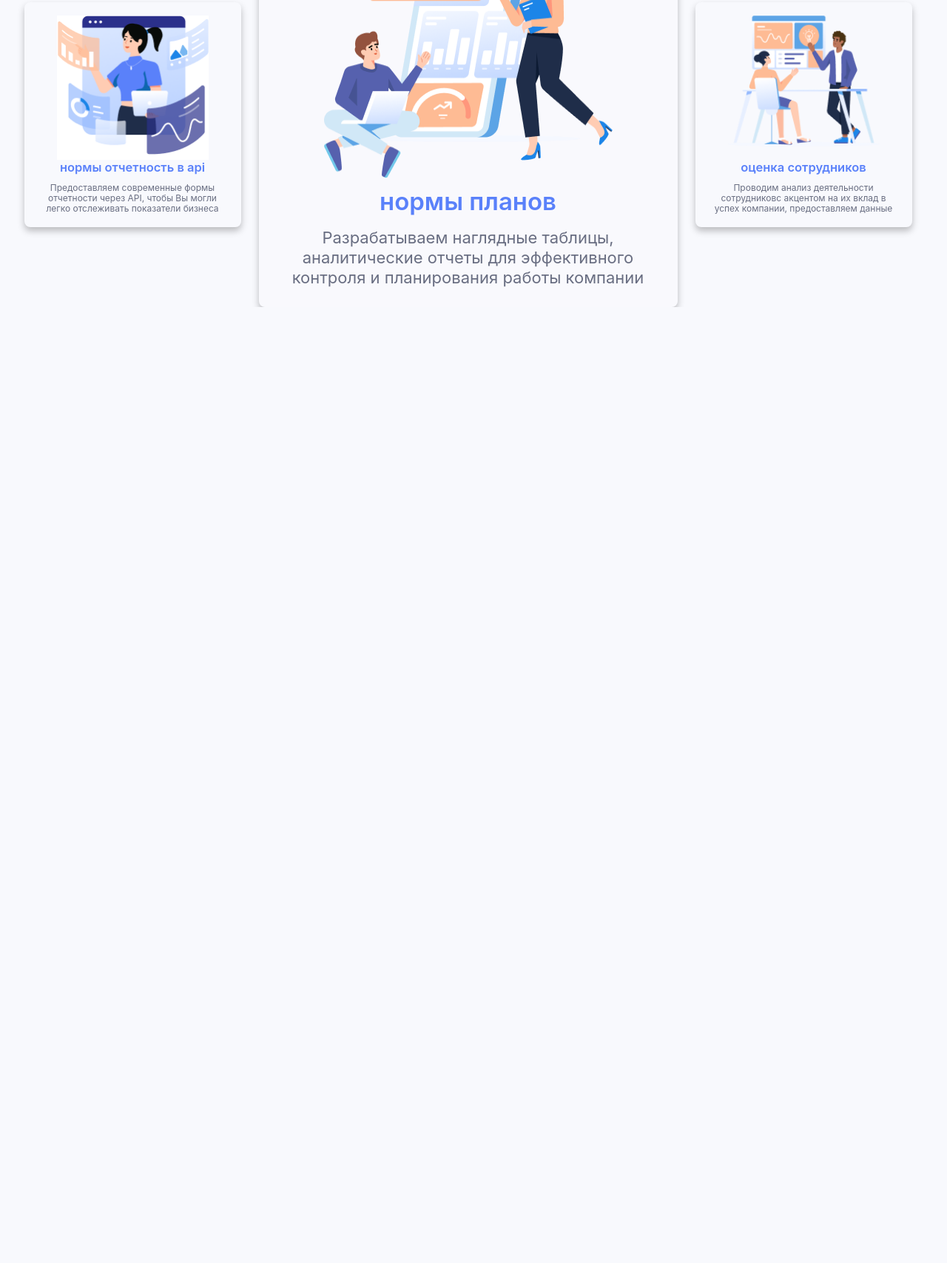
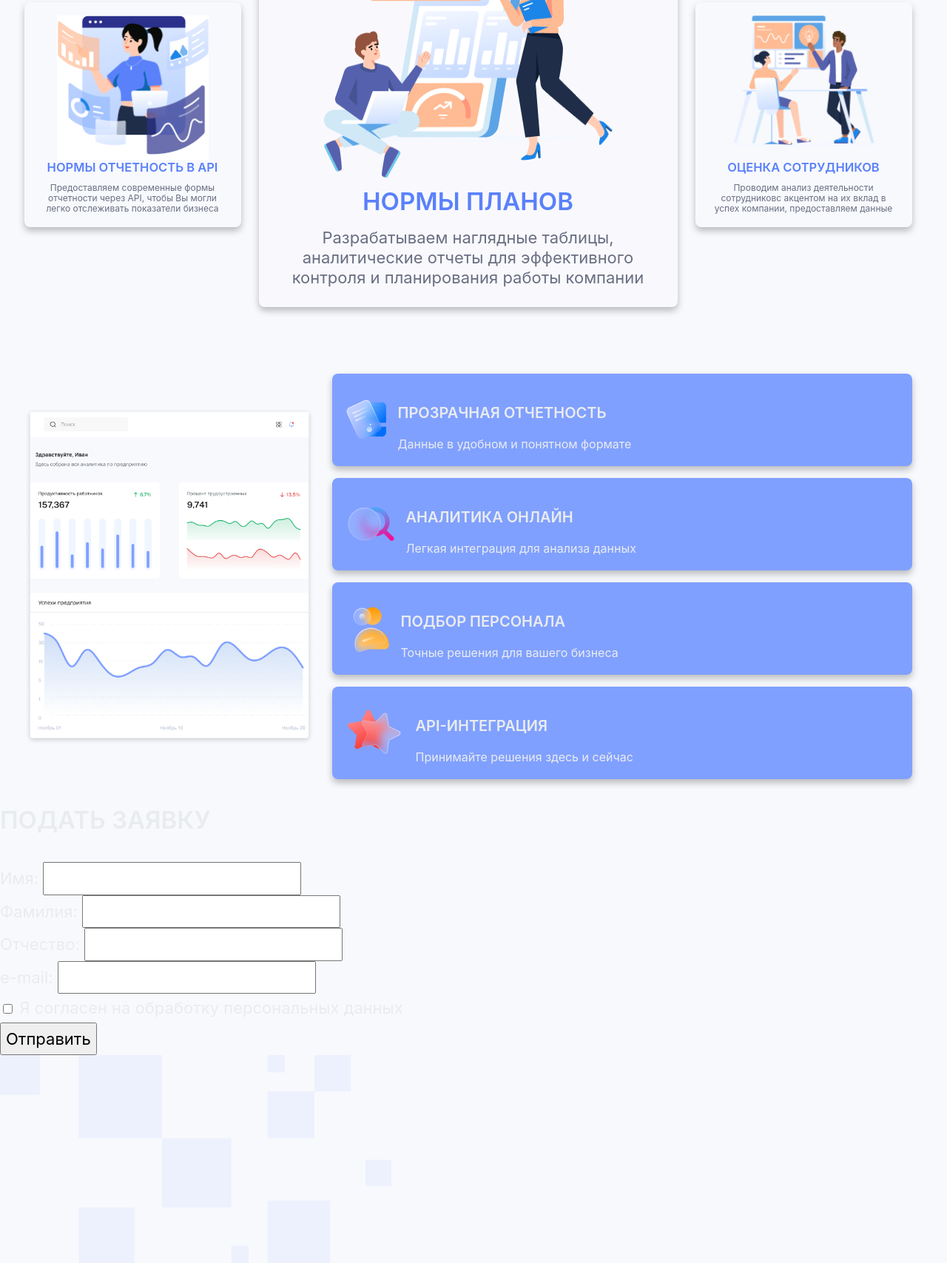
Before and after one commit to fisenkoelena/site, a plain HTML site: page index.html in a window 1280 px wide. Shown: the part 873-2580 px from the top of the page at 74% size. Before the commit the page ends 1288 px from the top, so only its background shows below. Drawn offline with Linux system fonts and the light colour scheme.

Commit message:
Добавлен блок 2

```diff
--- a/index.html
+++ b/index.html
@@ -36,13 +36,14 @@
             </button>
         </div>
     </header>
-
     <main class="content">
         <h2 class="visually-hidden">Предложение</h2>
         <section class="info-container">
             <div class="info">
                 <div class="info-display">
-                    <img src="./images/info/display.png" alt="Инфографика, где руки ызаимодействуют с виджетами на их устройстве." class="info-card-image" width="483" height="455" loading="lazy">
+                    <img src="./images/info/display.png"
+                        alt="Инфографика, где руки ызаимодействуют с виджетами на их устройстве."
+                        class="info-card-image" width="483" height="455" loading="lazy">
                 </div>
 
                 <div class="info-card-body">
@@ -58,34 +59,111 @@
                 </div>
             </div>
         </section>
-
         <h3 class="visually-hidden">Услуги</h3>
         <section class="banner">
             <h3 class="banner-title">Наши услуги</h3>
-        </section>
-
-
-
             <div class="banner-colums">
                 <div class="banner-content-column">
-                <img  class="banner-small-img" src="images/banner/отчетность.png" alt="Девушка с отчетами">
+                    <img class="banner-small-img" src="images/banner/отчетность.png" alt="Девушка с отчетами">
                     <h4 class="banner-colums-text-small">Нормы отчетность в API</h4>
-                <p class="banner-smaller"> Предоставляем современные формы отчетности через API, чтобы Вы могли легко отслеживать показатели бизнеса</p>
+                    <p class="banner-smaller"> Предоставляем современные формы отчетности через API, чтобы Вы могли
+                        легко отслеживать показатели бизнеса</p>
                 </div>
                 <div class="banner-content-column banner-content-column-large">
                     <img class="banner-big-img" src="images/banner/нормы.png" alt="Девушка с нормами планов">
                     <h4 class="banner-colums-text">Нормы планов</h4>
-                <p class="banner-bigger">Разрабатываем наглядные таблицы, аналитические отчеты для эффективного контроля и планирования работы компании</p>
+                    <p class="banner-bigger">Разрабатываем наглядные таблицы, аналитические отчеты для эффективного
+                        контроля и планирования работы компании</p>
                 </div>
                 <div class="banner-content-column">
                     <img class="banner-small-img" src="images/banner/оценка.png" alt="Пара людей оценивают">
                     <h4 class="banner-colums-text-small">Оценка сотрудников</h4>
-                <p class="banner-smaller"> Проводим анализ деятельности сотрудниковс акцентом на их вклад в успех компании, предоставляем данные</p>
+                    <p class="banner-smaller"> Проводим анализ деятельности сотрудниковс акцентом на их вклад в успех
+                        компании, предоставляем данные</p>
                 </div>
             </div>
+        </section>
+        <h3 class="visually-hidden">Примеры работы</h3>
+        <section class="example">
+            <div class="example-container">
+                <div class="example-left-image">
+                    <img src="images/example/board.png" alt="Пример работы сайта" />
+                </div>
+
+                <ul class="example-info-columns">
+                    <li class="example-info-column">
+                        <div class="example-icon">
+                            <img src="images/example/icon1.png" alt="Иконка 1">
+                        </div>
+                        <div class="example-text">
+                            <h3>Прозрачная отчетность</h3>
+                            <p>Данные в удобном и понятном формате</p>
+                        </div>
+                    </li>
+                    <li class="example-info-column">
+                        <div class="example-icon">
+                            <img src="images/example/icon2.png" alt="Иконка 2">
+                        </div>
+                        <div class="example-text">
+                            <h3>Аналитика онлайн</h3>
+                            <p>Легкая интеграция для анализа данных</p>
+                        </div>
+                    </li>
+                    <li class="example-info-column">
+                        <div class="example-icon">
+                            <img src="images/example/icon3.png" alt="Иконка 3">
+                        </div>
+                        <div class="example-text">
+                            <h3>Подбор персонала</h3>
+                            <p>Точные решения для вашего бизнеса</p>
+                        </div>
+                    </li>
+                    <li class="example-info-column">
+                        <div class="example-icon">
+                            <img src="images/example/icon4.png" alt="Иконка 4">
+                        </div>
+                        <div class="example-text">
+                            <h3>API-интеграция</h3>
+                            <p>Принимайте решения здесь и сейчас</p>
+                        </div>
+                    </li>
+                </ul>
+            </div>
+        </section>
 
 
-
+        <section class="form-container">
+            <h4 class="visually-hidden">Подать заявку</h4>
+            <div class="form-content">
+                <h1>Подать заявку</h1>
+                <form action="#" method="POST">
+                    <div class="form-group">
+                        <label for="first-name">Имя:</label>
+                        <input type="text" id="first-name" name="first-name" required>
+                    </div>
+                    <div class="form-group">
+                        <label for="last-name">Фамилия:</label>
+                        <input type="text" id="last-name" name="last-name" required>
+                    </div>
+                    <div class="form-group">
+                        <label for="middle-name">Отчество:</label>
+                        <input type="text" id="middle-name" name="middle-name" required>
+                    </div>
+                    <div class="form-group">
+                        <label for="email">e-mail:</label>
+                        <input type="email" id="email" name="email" required>
+                    </div>
+                    <div class="form-checkbox-group">
+                        <input type="checkbox" id="agree" name="agree">
+                        <label for="agree">Я согласен на обработку персональных данных</label>
+                    </div>
+                    <button type="submit" class="form-submit-btn">Отправить</button>
+                </form>
+            </div>
+            <div class="form-image-container">
+                <img src="images/form/bigimg.png" alt="Стилизованная картинка" class="form-big-image">
+            </div>
+        </section>
 
     </main>
 
--- a/style.css
+++ b/style.css
@@ -370,7 +370,7 @@ h1, h2, h3, h4, h5, h6 {
 }
 
 .info-card-body{
-  padding-top: 60px;
+  padding-top: 90px;
   padding-bottom: 15px;
   padding-left: 30px;
 }
@@ -434,7 +434,7 @@ h1, h2, h3, h4, h5, h6 {
   font-size: 33px;
 line-height: 42px;
 padding-bottom: 15px;
-text-transform: lowercase;
+text-transform:;
 }
 
 .banner-bigger {
@@ -460,7 +460,6 @@ line-height: 27px;
   font-size: 16.5px;
   line-height: 21px;
   padding-bottom: 10px;
-text-transform: lowercase;
 }
 
 .banner-smaller {
@@ -480,6 +479,73 @@ line-height: 14px;
   height: 330px;
   flex-shrink: 0;
   padding-bottom: 10px;
+}
+
+.example {
+  padding-top: 90px;
+}
+
+.example-container {
+  display: flex;
+  align-items: stretch;
+  gap: 24px;
+  max-width: 1200px;
+  margin: 0 auto;
+}
+
+.example-left-image {
+  flex: 1;
+  max-width: 400px;
+  display: flex; /* Обеспечивает выравнивание изображения внутри контейнера */
+  align-items: center;
+  justify-content: center;
+}
+
+.example-left-image img {
+  width: 100%;
+  height: auto; /* Сохраняет пропорции изображения */
+  object-fit: cover;
+  border-radius: 8px;
+}
+
+.example-info-columns {
+  flex: 2;
+  display: flex;
+  flex-direction: column;
+  gap: 16px;
+  list-style: none;
+  margin: 0;
+  padding: 0;
+}
+
+.example-info-column {
+  width: 100%; /* Убираем фиксированную ширину */
+  display: flex;
+  align-items: center;
+  background-color: var(--Main-Secondary);
+  padding: 16px;
+  border-radius: 8px;
+  box-shadow: var(--shadow-big);
+  gap: 16px;
+}
+
+.example-info-column .icon {
+  flex-shrink: 0;
+}
+
+.example-info-column .icon img {
+  width: 48px;
+  height: 48px;
+}
+
+.example-info-column .example-text h3 {
+  margin-bottom: 10px; /* Отступ между заголовком и текстом */
+  font-size: 1.25rem; /* Регулируем размер заголовка */
+}
+
+.example-info-column .example-text p {
+  margin: 0;
+  font-size: 1rem;
 }
 
 @media (max-width: 1250px) {
@@ -520,4 +586,16 @@ line-height: 14px;
   .header-actions {
     column-gap: 15px;
   }
+  .example-container {
+    flex-direction: column;
+  }
+
+  .example-left-image {
+    max-width: 100%;
+    margin-bottom: 16px;
+  }
+
+  .example-info-columns {
+    gap: 12px;
+  }
 }
```
Also changed, not shown: images/example/board.png (added), images/example/icon1.png (added), images/example/icon2.png (added), images/example/icon3.png (added), images/example/icon4.png (added), images/form/bigimg.png (added). Lines whose indentation alone changed are shown as unchanged.
